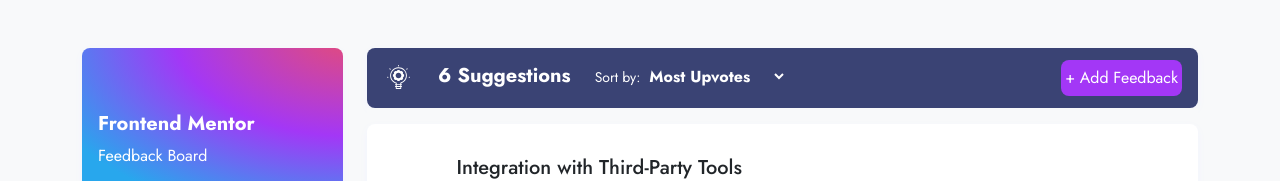
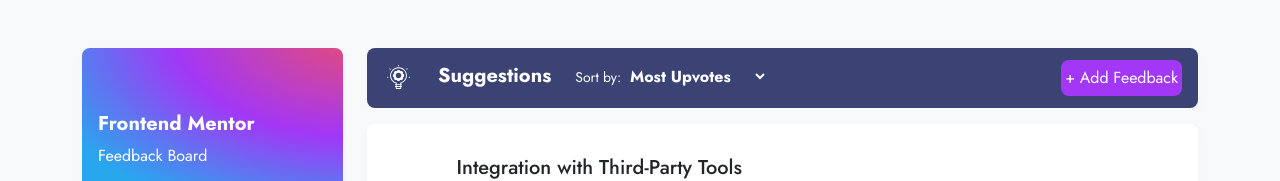
Before and after one commit to sarkhansalahzada/Product-Feedback-App, a plain HTML site: page index.html in a window 1280 px wide. Shown: the top 181 px of the page. Drawn offline with nearby package versions, Linux system fonts and the light colour scheme.

Commit message:
Suggestion part updated

```diff
--- a/index.html
+++ b/index.html
@@ -159,7 +159,7 @@
             <div class="icon p-1 pt-0">
               <img src="./assets/icons/Vector.svg" alt="">
             </div>
-            <div class="suggest fw-bold text-white h4 lead">6 Suggestions</div>
+            <div class="suggest fw-bold text-white h4 lead">Suggestions</div>
             <div class="sort-most text-white">
               <span class="small">Sort by:</span>
               <select class="border-0 text-white fw-bold" name="sort" id="sort">
```
